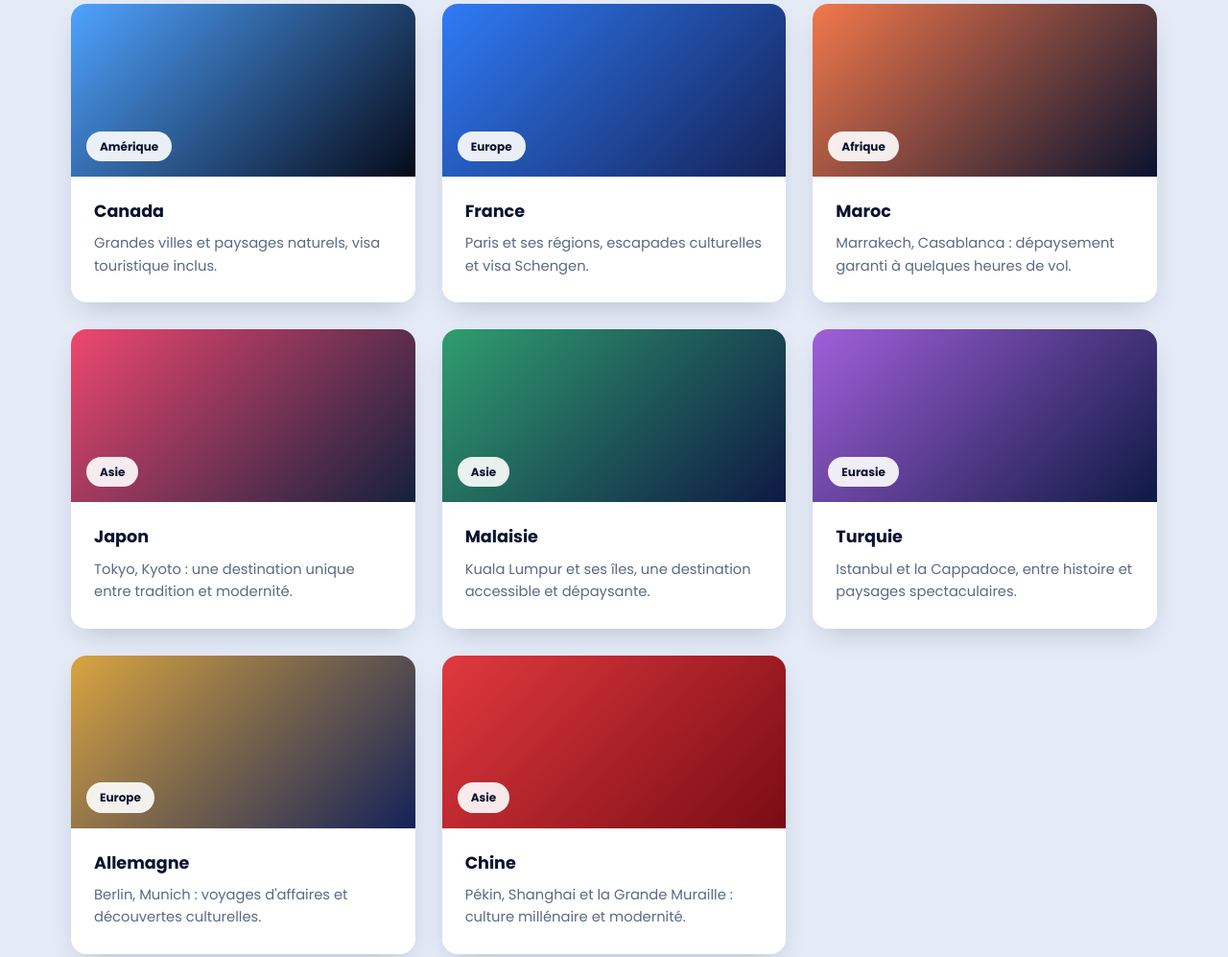
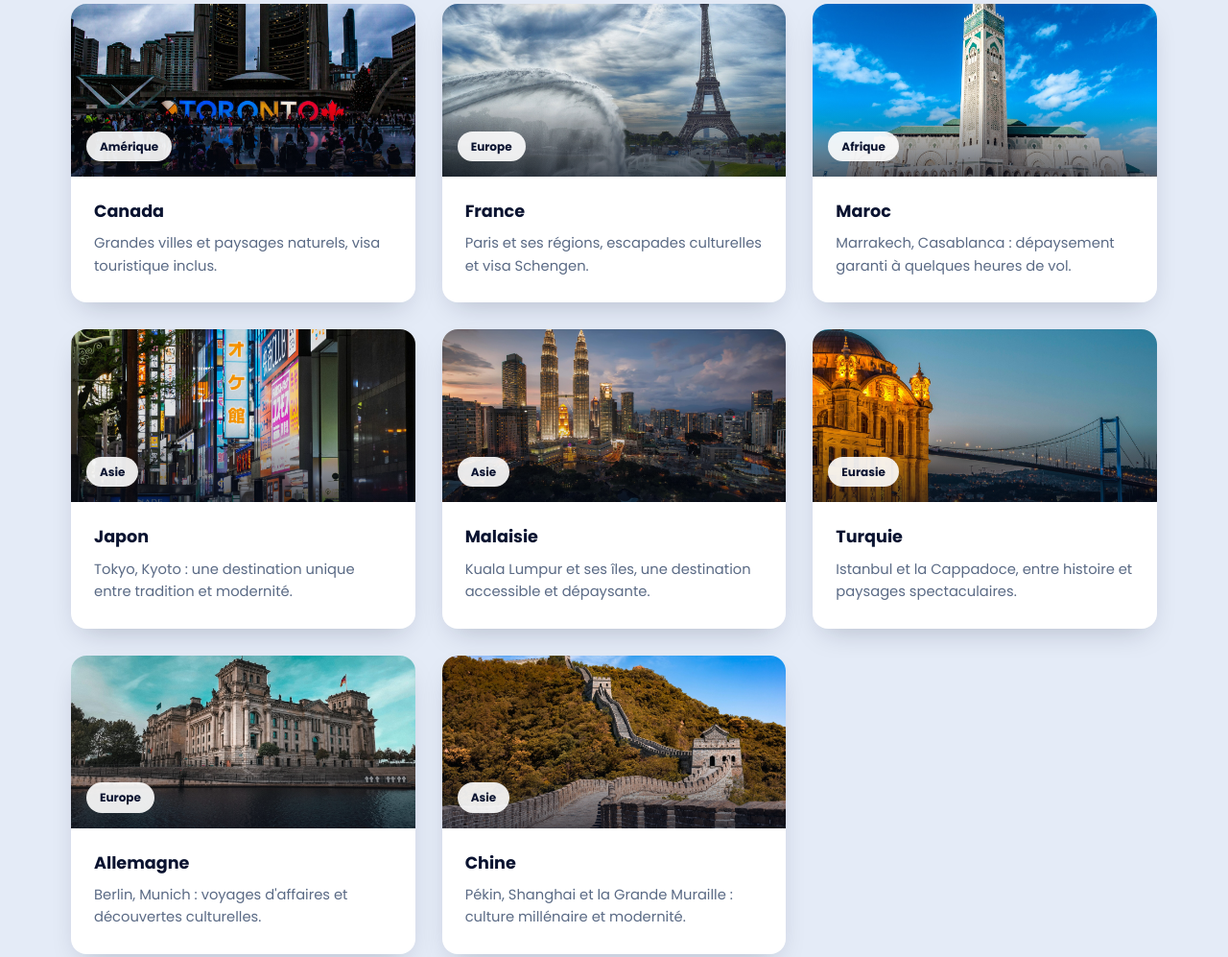
Before and after one commit to Youss622/Doumbouya-Travel-Services, a website: page tourisme.html in a window 1280 px wide. Shown: the part 1570-2567 px from the top of the page at 96% size. Drawn offline with nearby package versions, Linux system fonts and the light colour scheme.

Commit message:
Remplace les vignettes de couleur des cartes destinations par les vraies photos du site de reference
Chaque carte destination de la page Tourisme (Canada, France, Maroc, Japon,
Malaisie, Turquie, Allemagne, Chine) affiche desormais la meme photo que sur
groupnewglobalvision.com/tourisme, au lieu d'un simple degrade de couleur.

```diff
--- a/css/style.css
+++ b/css/style.css
@@ -899,16 +899,28 @@ ul { list-style: none; margin: 0; padding: 0; }
   display: flex;
   align-items: flex-end;
   padding: 16px;
+  background-position: center;
+  background-size: cover;
+  background-repeat: no-repeat;
 }
 
-.dest-paris   { background: linear-gradient(135deg, #2f7bf6, #142257); }
-.dest-dubai   { background: linear-gradient(135deg, #d9a441, #142257); }
-.dest-newyork { background: linear-gradient(135deg, #4fa3ff, #050b1a); }
-.dest-mecca   { background: linear-gradient(135deg, #2f9e6e, #0e1a44); }
-.dest-dakar   { background: linear-gradient(135deg, #f2784b, #0a1330); }
-.dest-istanbul{ background: linear-gradient(135deg, #a15fd9, #0e1a44); }
-.dest-japan   { background: linear-gradient(135deg, #ef476f, #14213d); }
-.dest-china   { background: linear-gradient(135deg, #e0393e, #7a0c14); }
+.dest-img::after {
+  content: "";
+  position: absolute;
+  inset: 0;
+  background: linear-gradient(180deg, rgba(5, 11, 26, 0) 55%, rgba(5, 11, 26, 0.65) 100%);
+}
+
+.dest-img .dest-badge { position: relative; z-index: 1; }
+
+.dest-canada    { background-image: url("../images/dest-canada.jpg"); }
+.dest-france    { background-image: url("../images/dest-france.jpg"); }
+.dest-maroc     { background-image: url("../images/dest-maroc.jpg"); }
+.dest-japon     { background-image: url("../images/dest-japon.jpg"); }
+.dest-malaisie  { background-image: url("../images/dest-malaisie.jpg"); }
+.dest-turquie   { background-image: url("../images/dest-turquie.jpg"); }
+.dest-allemagne { background-image: url("../images/dest-allemagne.jpg"); }
+.dest-chine     { background-image: url("../images/dest-chine.jpg"); }
 
 .dest-card-link { display: block; color: inherit; }
 
--- a/tourisme.html
+++ b/tourisme.html
@@ -122,7 +122,7 @@
       <div class="grid destinations-grid">
         <a href="tourisme-canada.html" class="dest-card-link">
           <div class="card dest-card">
-            <div class="dest-img dest-newyork">
+            <div class="dest-img dest-canada">
               <span class="dest-badge">Amérique</span>
             </div>
             <div class="dest-body">
@@ -133,7 +133,7 @@
         </a>
         <a href="tourisme-france.html" class="dest-card-link">
           <div class="card dest-card">
-            <div class="dest-img dest-paris">
+            <div class="dest-img dest-france">
               <span class="dest-badge">Europe</span>
             </div>
             <div class="dest-body">
@@ -144,7 +144,7 @@
         </a>
         <a href="tourisme-maroc.html" class="dest-card-link">
           <div class="card dest-card">
-            <div class="dest-img dest-dakar">
+            <div class="dest-img dest-maroc">
               <span class="dest-badge">Afrique</span>
             </div>
             <div class="dest-body">
@@ -155,7 +155,7 @@
         </a>
         <a href="tourisme-japon.html" class="dest-card-link">
           <div class="card dest-card">
-            <div class="dest-img dest-japan">
+            <div class="dest-img dest-japon">
               <span class="dest-badge">Asie</span>
             </div>
             <div class="dest-body">
@@ -166,7 +166,7 @@
         </a>
         <a href="tourisme-malaisie.html" class="dest-card-link">
           <div class="card dest-card">
-            <div class="dest-img dest-mecca">
+            <div class="dest-img dest-malaisie">
               <span class="dest-badge">Asie</span>
             </div>
             <div class="dest-body">
@@ -177,7 +177,7 @@
         </a>
         <a href="tourisme-turquie.html" class="dest-card-link">
           <div class="card dest-card">
-            <div class="dest-img dest-istanbul">
+            <div class="dest-img dest-turquie">
               <span class="dest-badge">Eurasie</span>
             </div>
             <div class="dest-body">
@@ -188,7 +188,7 @@
         </a>
         <a href="tourisme-allemagne.html" class="dest-card-link">
           <div class="card dest-card">
-            <div class="dest-img dest-dubai">
+            <div class="dest-img dest-allemagne">
               <span class="dest-badge">Europe</span>
             </div>
             <div class="dest-body">
@@ -199,7 +199,7 @@
         </a>
         <a href="tourisme-chine.html" class="dest-card-link">
           <div class="card dest-card">
-            <div class="dest-img dest-china">
+            <div class="dest-img dest-chine">
               <span class="dest-badge">Asie</span>
             </div>
             <div class="dest-body">
```
Also changed, not shown: images/dest-allemagne.jpg (added), images/dest-canada.jpg (added), images/dest-chine.jpg (added), images/dest-france.jpg (added), images/dest-japon.jpg (added), images/dest-malaisie.jpg (added), images/dest-maroc.jpg (added), images/dest-turquie.jpg (added).
